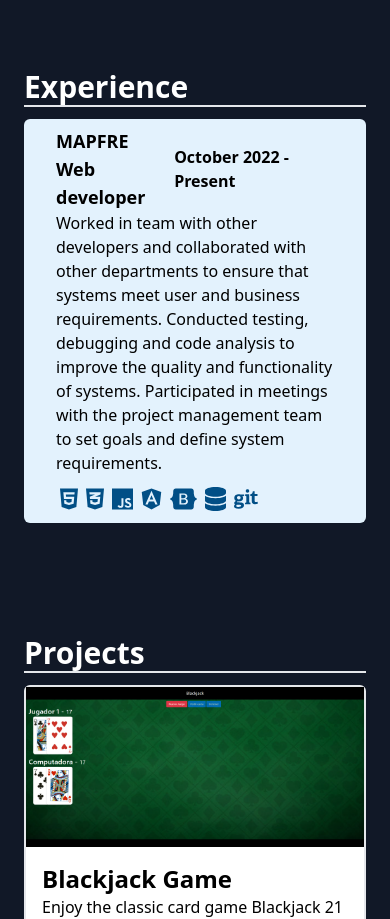
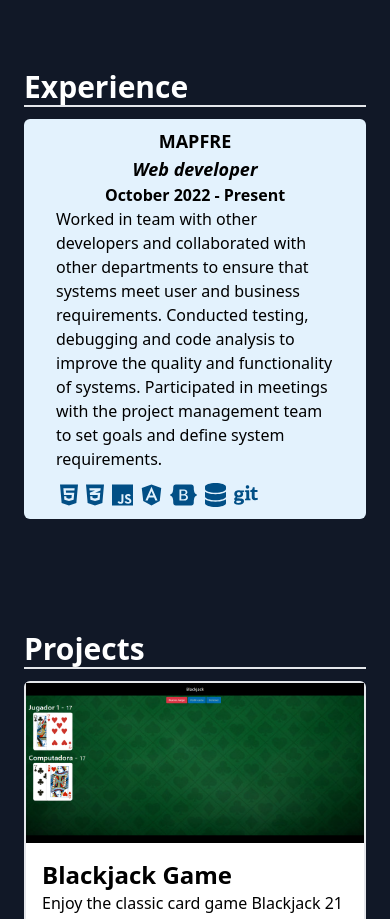
Before and after one commit to DouglasG04/portfolio.app, an Angular app: page / in a window 390 px wide. Shown: the part 920-1839 px from the top of the page. Built offline with nearby package versions, Linux system fonts and the light colour scheme.

Commit message:
Fix experience container

```diff
--- a/src/app/components/experience/experience.component.html
+++ b/src/app/components/experience/experience.component.html
@@ -2,10 +2,10 @@
 
   <h2 class="border-b-2 text-3xl font-semibold">Experience</h2>
   <article class="card-experience flex flex-col items-center rounded-md mt-3 text-black px-2 py-2 bg-[--tinblue]">
-    <div class="company flex flex-row justify-between items-center w-full px-6">
-      <div>
+    <div class="company flex md:flex-row md:justify-between justify-center flex-col items-center w-full px-6">
+      <div class="md:text-start text-center">
         <h3 class="text-lg font-bold">MAPFRE</h3>
-        <h3 class="text-lg font-bold">Web developer</h3>
+        <h3 class="text-lg font-semibold italic">Web developer</h3>
       </div>
       <p class="font-semibold">October 2022 - Present</p>
     </div>
```
Also changed, not shown: 5 other files (tests, documents, lock files or other folders).
